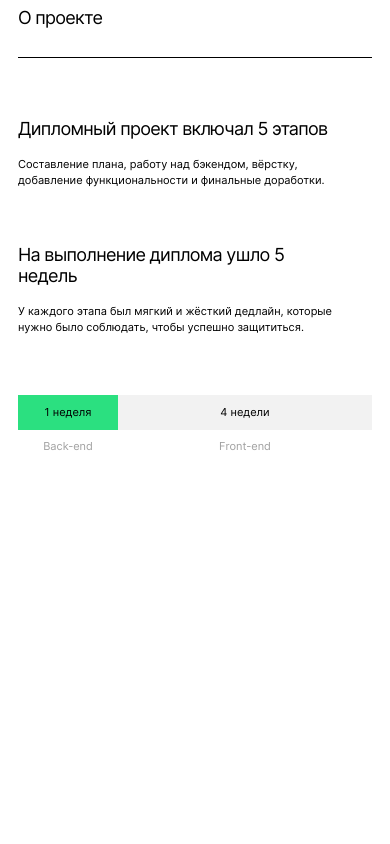
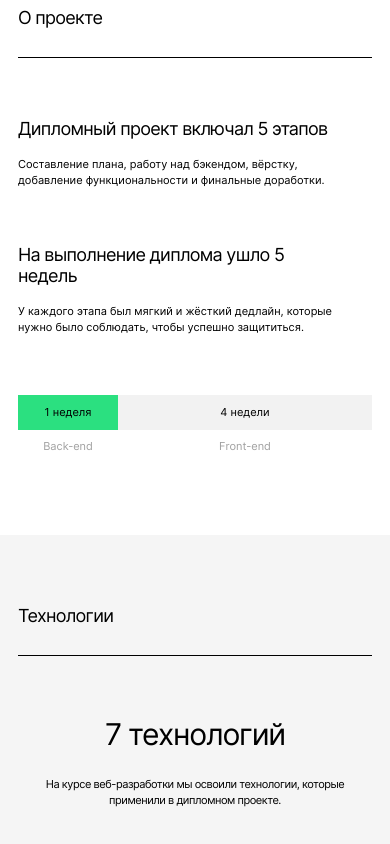
Before and after one commit to Lizaakishina/movies-explorer-frontend, a React (Create React App) app: page / in a window 390 px wide. Shown: the part 750-1594 px from the top of the page. Before the commit the page ends 1285 px from the top, so only its background shows below. Built offline with nearby package versions, Linux system fonts and the light colour scheme.

Commit message:
feat: верстка части компонента технологий

```diff
--- a/src/components/Main/Main.jsx
+++ b/src/components/Main/Main.jsx
@@ -1,6 +1,7 @@
 import Header from '../Header/Header';
 import Promo from './Promo/Promo';
 import AboutProject from './AboutProject/AboutProject';
+import Techs from './Techs/Techs';
 
 const Main = () => {
     return (
@@ -9,6 +10,7 @@ const Main = () => {
         <main>
           <Promo />
           <AboutProject />
+          <Techs />
         </main>
       </>
     )
--- /dev/null
+++ b/src/components/Main/Techs/Techs.css
@@ -0,0 +1,57 @@
+.techs {
+  padding: 100px 70px;
+  background-color: #f5f5f5;
+}
+
+.techs__title {
+  font-weight: 400;
+  font-size: 50px;
+  line-height: 58px;
+  margin: 90px 0 0 0;
+  text-align: center;
+  letter-spacing: -0.04em;
+}
+
+.techs__description {
+  font-weight: 400;
+  font-size: 14px;
+  line-height: 20px;
+  max-width: 460px;
+  margin: 26px auto 0;
+  text-align: center;
+  letter-spacing: -0.04em;
+}
+
+@media screen and (max-width: 780px) {
+  .techs {
+    padding: 90px 60px;
+  }
+
+  .techs__title {
+    margin: 80px 0 0 0;
+  }
+
+  .techs__description {
+    font-size: 12px;
+    line-height: 18px;
+    margin: 22px auto 0;
+  }
+}
+
+@media screen and (max-width: 480px) {
+  .techs {
+    padding: 70px 18px;
+  }
+
+  .techs__title {
+    font-size: 30px;
+    line-height: 36.31px;
+    margin: 60px 0 0 0;
+  }
+
+  .techs__description {
+    font-size: 11px;
+    line-height: 16px;
+    margin: 24px auto 0;
+  }
+}
--- /dev/null
+++ b/src/components/Main/Techs/Techs.jsx
@@ -0,0 +1,14 @@
+import Title from "../../Title/Title";
+import "./Techs.css";
+
+const Techs = () => {
+  return (
+    <section className="techs" id="techs">
+      <Title title = "Технологии" />
+      <h3 className="techs__title">7 технологий</h3>
+      <p className="techs__description">На курсе веб-разработки мы освоили технологии, которые применили в дипломном проекте.</p>
+    </section>
+  )
+}
+
+export default Techs;
```
